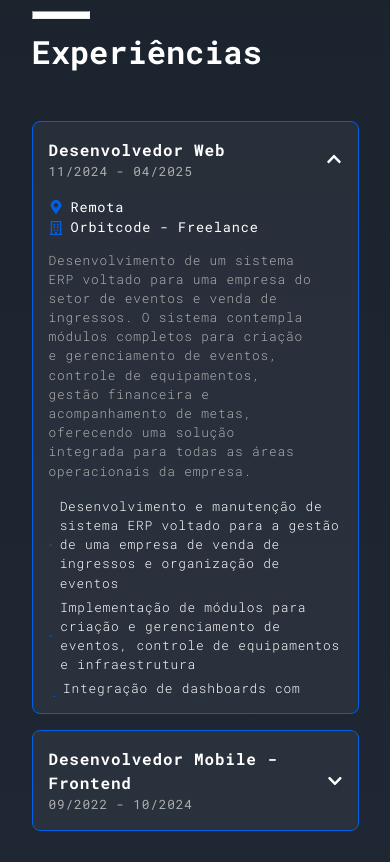
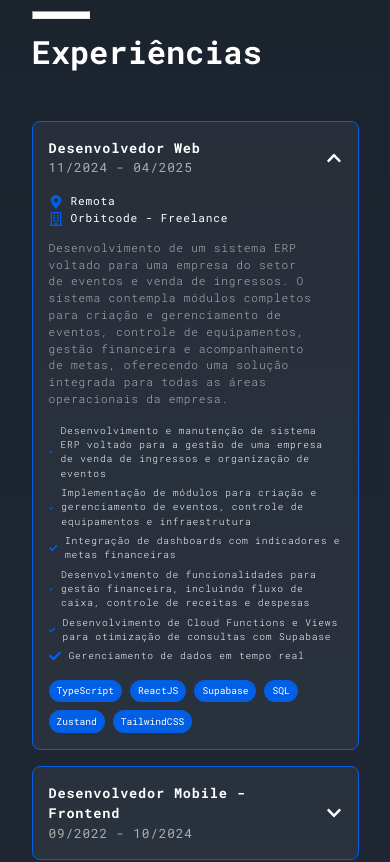
Before and after one commit to richardReitz/my-portfolio, a React (Create React App) app: page / in a window 390 px wide. Shown: the part 2540-3402 px from the top of the page. Built offline with nearby package versions, Linux system fonts and the light colour scheme.

Commit message:
style: experience card responsive

```diff
--- a/src/components/ExperienceSection/components/ExperienceCard/styles.css
+++ b/src/components/ExperienceSection/components/ExperienceCard/styles.css
@@ -34,7 +34,8 @@
     align-items: center;
     gap: .5rem;
 }
-.company-view  p {
+
+.company-view p {
     font-size: .85rem;
 }
 
@@ -51,6 +52,7 @@
     display: flex;
     align-items: center;
     gap: .5rem;
+    flex-wrap: wrap;
 }
 
 .exp-items-view {
@@ -80,6 +82,30 @@
 }
 
 .accordion-item.active .accordion-content {
-    max-height: 500px;
+    max-height: 1200px;
     margin-top: 1rem;
 }
+
+@media screen and (max-width: 640px) {
+    .accordion-title {
+        font-size: .85rem;
+    }
+
+    .stack-item {
+        font-size: .6em;
+        padding: .3rem .5rem;
+        border-radius: 1rem;
+    }
+
+    .experince-description {
+        font-size: .7rem;
+    }
+
+    .company-view p {
+        font-size: .7rem;
+    }
+
+    .exp-items-view p {
+        font-size: .6rem;
+    }
+}
--- a/src/components/ExperienceSection/index.css
+++ b/src/components/ExperienceSection/index.css
@@ -1,4 +1,3 @@
 .experiences-wrapper {
     margin-top: 3rem;
-
 }
```
